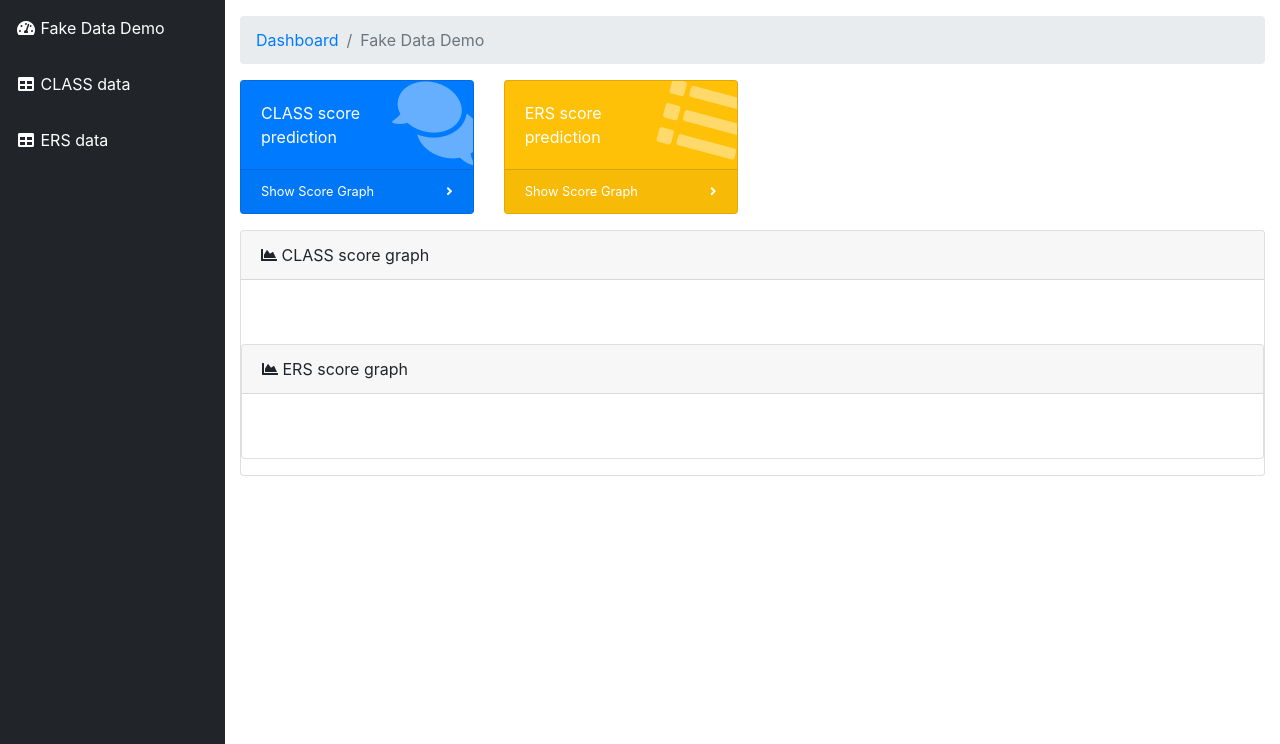
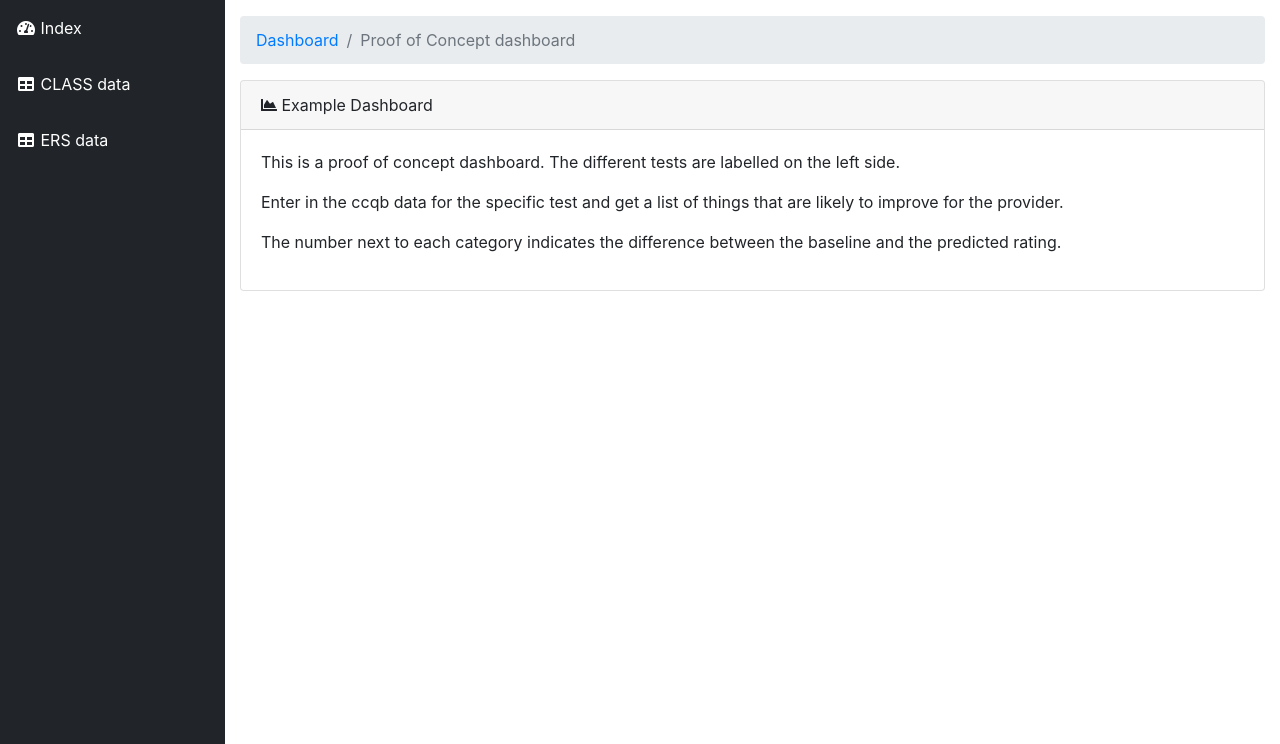
Before and after one commit to wolfers/child-care-score-prediction, a Flask app: page / in a window 1280 px wide. Shown: the part 56-800 px from the top of the page. Run offline with Flask 2, Linux system fonts and the light colour scheme; parts of the project's set-up code (start-up, migrations or seed data) failed here and were passed over; some libraries are stand-ins or nearby versions.

Commit message:
cleand up tempaltes

```diff
--- a/app/templates/class.html
+++ b/app/templates/class.html
@@ -46,7 +46,7 @@
           <li class="nav-item active">
             <a class="nav-link" href="/">
               <i class="fas fa-fw fa-tachometer-alt"></i>
-              <span>Fake Data Demo</span>
+              <span>Index</span>
             </a>
           </li>
           <li class="nav-item active">
@@ -135,7 +135,7 @@
               <i class="fas fa-chart-area"></i>
               CLASS Top 5 improvements</div>
             <div class="card-body">
-                <p id="prediction_class"></p>
+                <span id="prediction_class"></span>
             </div>
           </div>
 
--- a/app/templates/ers.html
+++ b/app/templates/ers.html
@@ -46,7 +46,7 @@
           <li class="nav-item active">
             <a class="nav-link" href="/">
               <i class="fas fa-fw fa-tachometer-alt"></i>
-              <span>Fake Data Demo</span>
+              <span>Index</span>
             </a>
           </li>
           <li class="nav-item active">
--- a/app/templates/index.html
+++ b/app/templates/index.html
@@ -46,7 +46,7 @@
         <li class="nav-item active">
           <a class="nav-link" href="/">
             <i class="fas fa-fw fa-tachometer-alt"></i>
-            <span>Fake Data Demo</span>
+            <span>Index</span>
           </a>
         </li>
         <li class="nav-item active">
@@ -72,57 +72,27 @@
             <li class="breadcrumb-item">
               <a href="#">Dashboard</a>
             </li>
-            <li class="breadcrumb-item active">Fake Data Demo</li>
+            <li class="breadcrumb-item active">Proof of Concept dashboard</li>
           </ol>
           <div class="row">
-              <div class="col-xl-3 col-sm-6 mb-3">
-                  <div class="card text-white bg-primary o-hidden h-100">
-                    <div class="card-body">
-                      <div class="card-body-icon">
-                        <i class="fas fa-fw fa-comments"></i>
-                      </div>
-                      <div class="mr-5">CLASS score prediction</div>
-                    </div>
-                    <a class="card-footer text-white clearfix small z-1" onclick="fake_predict(2)">
-                      <span class="float-left">Show Score Graph</span>
-                      <span class="float-right">
-                        <i class="fas fa-angle-right"></i>
-                      </span>
-                    </a>
-                  </div>
-              </div>
-              <div class="col-xl-3 col-sm-6 mb-3">
-                  <div class="card text-white bg-warning o-hidden h-100">
-                    <div class="card-body">
-                      <div class="card-body-icon">
-                        <i class="fas fa-fw fa-list"></i>
-                      </div>
-                      <div class="mr-5">ERS score prediction</div>
-                    </div>
-                    <a class="card-footer text-white clearfix small z-1" onclick="fake_predict(1)">
-                      <span class="float-left">Show Score Graph</span>
-                      <span class="float-right">
-                        <i class="fas fa-angle-right"></i>
-                      </span>
-                    </a>
-                  </div>
-                </div>
+
           </div>
           <!-- Area Chart Example-->
           <div class="card mb-3">
             <div class="card-header">
               <i class="fas fa-chart-area"></i>
-              CLASS score graph</div>
+              Example Dashboard</div>
             <div class="card-body">
-              <img class="predictGraph" id="prediction_class" src=''>
+                <p>This is a proof of concept dashboard.
+                    The different tests are labelled on the left side.
+                  </p>
+                <p>
+                  Enter in the ccqb data for the specific test and get a list of things that are likely to improve for the provider.
+                </p>
+                <p>
+                  The number next to each category indicates the difference between the baseline and the predicted rating.
+                </p>
             </div>
-            <div class="card mb-3">
-                <div class="card-header">
-                  <i class="fas fa-chart-area"></i>
-                  ERS score graph</div>
-                <div class="card-body">
-                  <img class="predictGraph" id="prediction_ers" src=''>
-                </div>
         </div>
         </div>
         <!-- /.container-fluid -->
```
